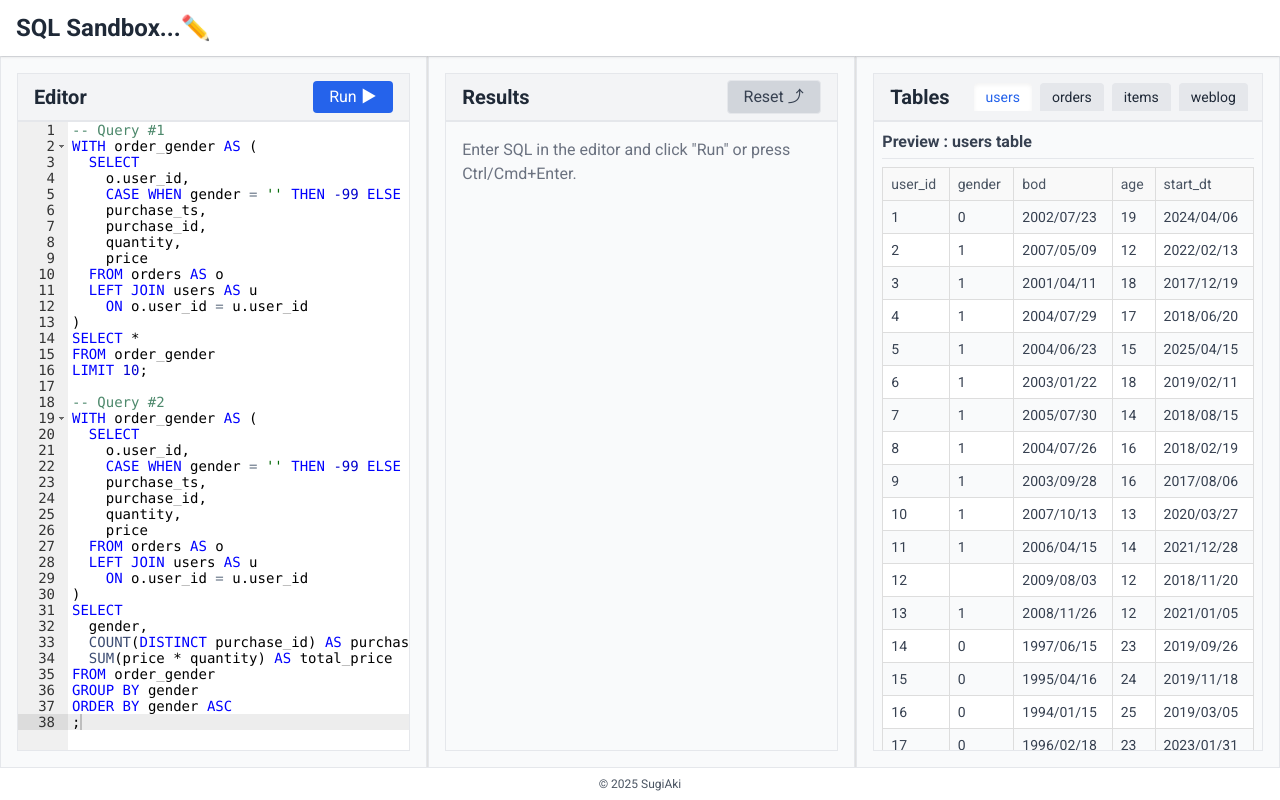
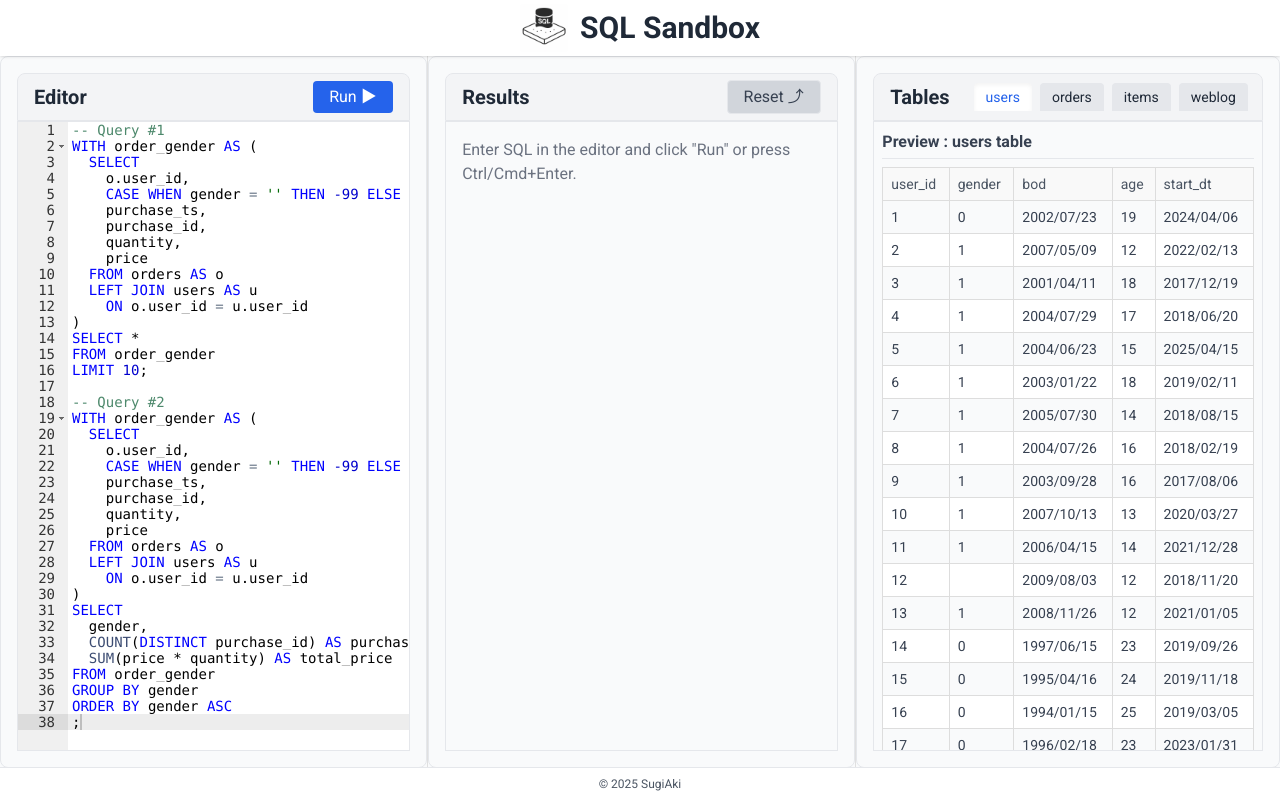
Before and after one commit to SugiAki1989/sql-sandbox, a Flask app: page / in a window 1280 px wide. Run offline with Flask 3, Linux system fonts and the light colour scheme; data comes from the database, SQL or seed files in the repository; some libraries are stand-ins or nearby versions.

Commit message:
fix design & add rogo

```diff
--- a/public/static/main.css
+++ b/public/static/main.css
@@ -4,7 +4,11 @@ body { font-family: 'Roboto', sans-serif; margin:0; padding:0; }
 .result-table { min-width:100%; table-layout:auto; }
 .result-table th, .result-table td { word-break:break-all; white-space:pre-wrap; }
 .result-table thead th { position:sticky; top:0; background:#f3f4f6; z-index:5; }
-.pane-header { height:3rem; }
+.pane-header {
+  height:3rem;
+  border-top-left-radius: 0.5rem;
+  border-top-right-radius: 0.5rem;
+}
 /* シンプルなテーブルデザイン */
 .simple-table {
   width: 100%;
@@ -46,3 +50,6 @@ body { font-family: 'Roboto', sans-serif; margin:0; padding:0; }
   overflow-y: auto;
   padding: 4px; /* Keep existing padding */
 }
+#editorPane, #resultPane, #tablePane {
+  border-radius: 0.5rem;
+}
--- a/templates/index.html
+++ b/templates/index.html
@@ -10,8 +10,9 @@
   <link rel="stylesheet" href="/static/main.css">
 </head>
 <body class="flex flex-col h-screen bg-gray-50 text-gray-800 overflow-hidden">
-  <header class="flex items-center px-4 h-14 bg-white shadow flex-shrink-0 z-20">
-    <h1 class="text-2xl font-bold">SQL Sandbox...✏️</h1>
+  <header class="flex items-center justify-center px-4 h-14 bg-white shadow flex-shrink-0 z-20">
+    <img src="/static/SQL-Sandbox.png" alt="SQL Sandbox ロゴ" class="h-12 w-12 rounded" />
+    <h1 class="text-3xl font-bold ml-3">SQL Sandbox</h1>
   </header>
 
   <main class="flex flex-1 overflow-hidden pb-8">
```
Also changed, not shown: public/static/SQL-Sandbox.png (added).
